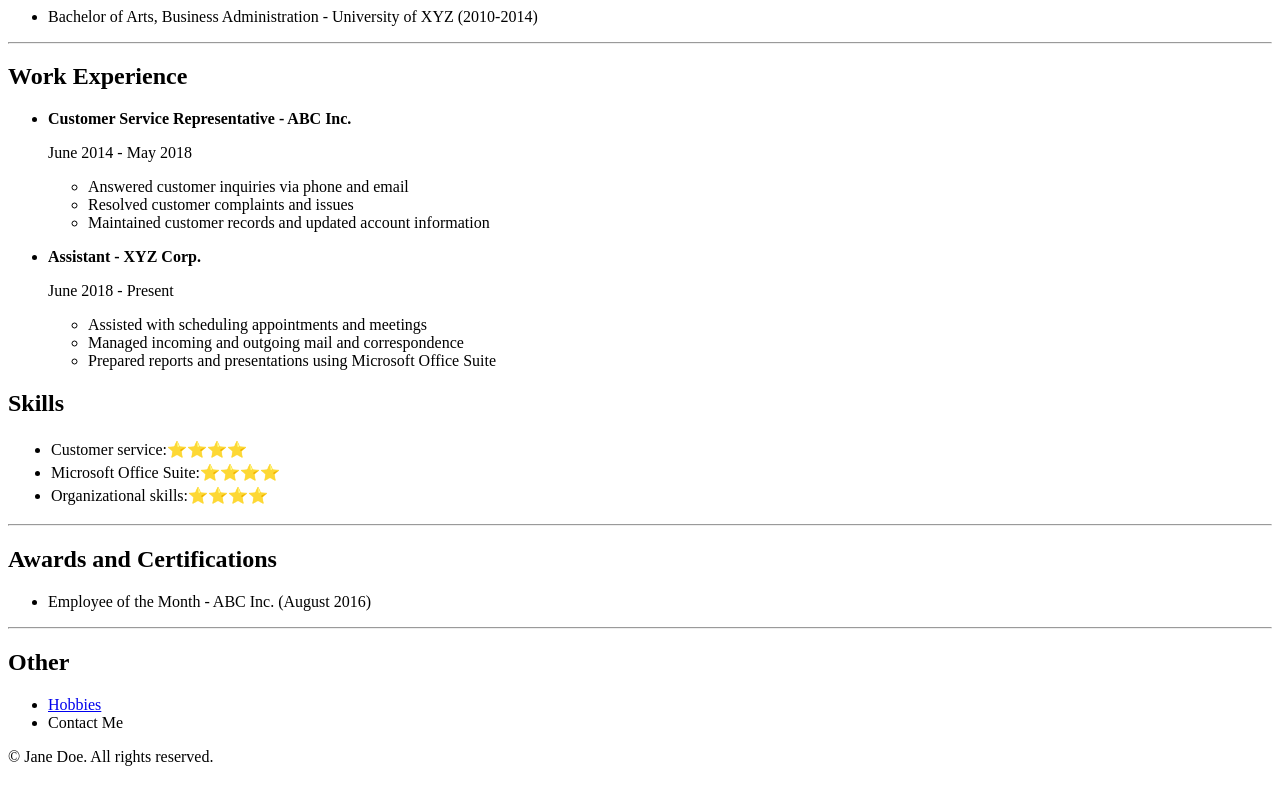
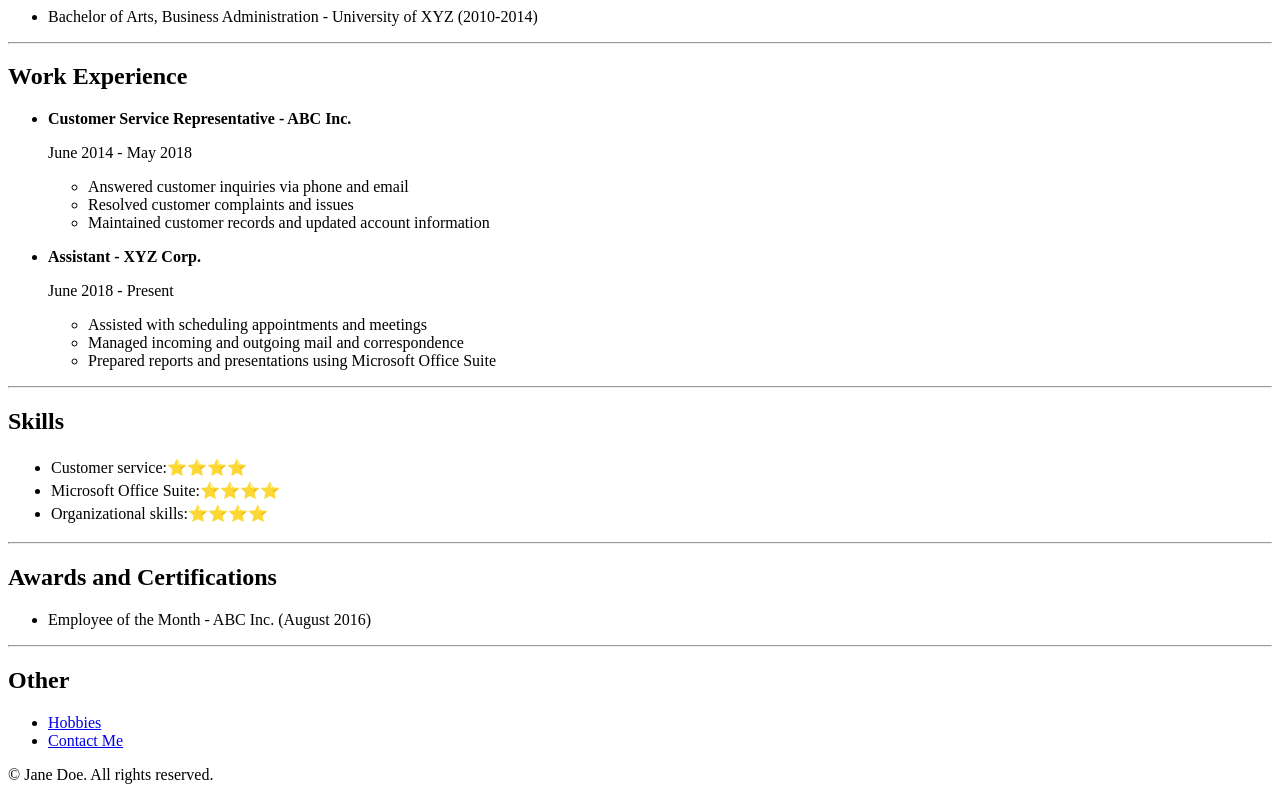
Before and after one commit to Iamitthi123/HTML-Port, a plain HTML site: page index.html in a window 1280 px wide. Shown: the part 338-1138 px from the top of the page. Drawn offline with Linux system fonts and the light colour scheme.

Commit message:
Update index.html

```diff
--- a/index.html
+++ b/index.html
@@ -32,6 +32,7 @@
                     <li>Prepared reports and presentations using Microsoft Office Suite</li>
                 </ul>
          </ul>
+                <hr />
             <h2>Skills</h2>
             <ul>
                 <table>
@@ -56,7 +57,7 @@
             <h2>Other</h2>
             <ul>
                     <li><a href="./Hobbies.html">Hobbies</a></li>
-                    <li><a href="./contact.html"></a>Contact Me</a></li>
+                    <li><a href="./contact.html">Contact Me</a></li>
             </ul>
             <footer>
                 <p>© Jane Doe. All rights reserved.</p>
```
